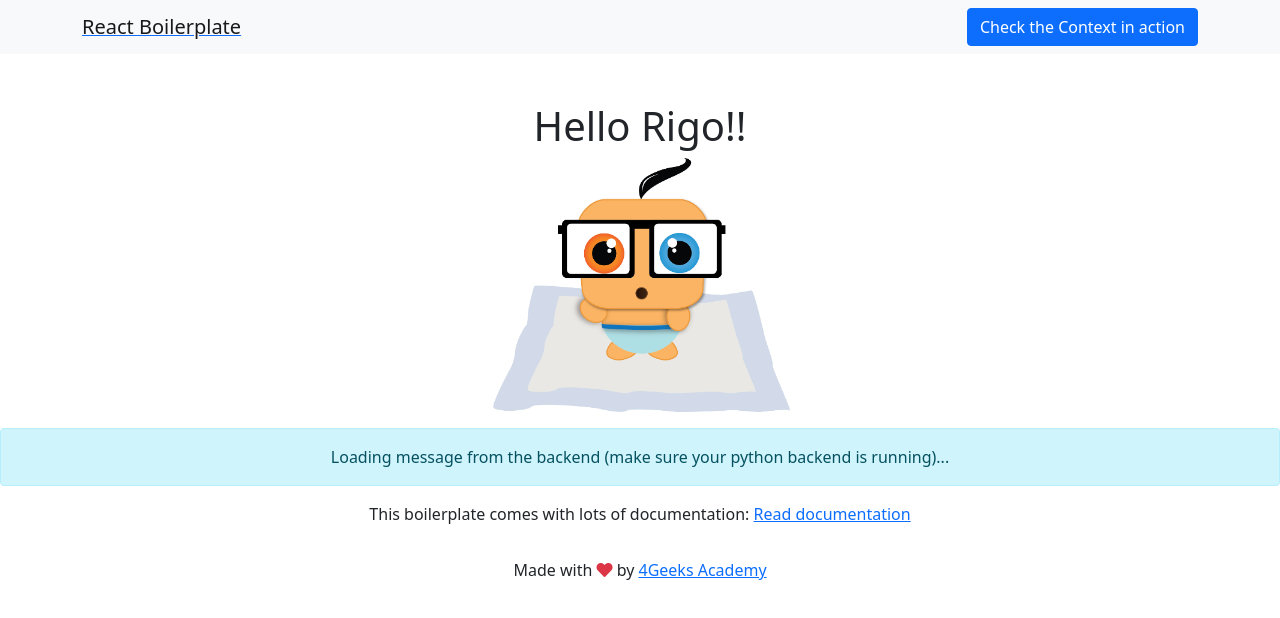
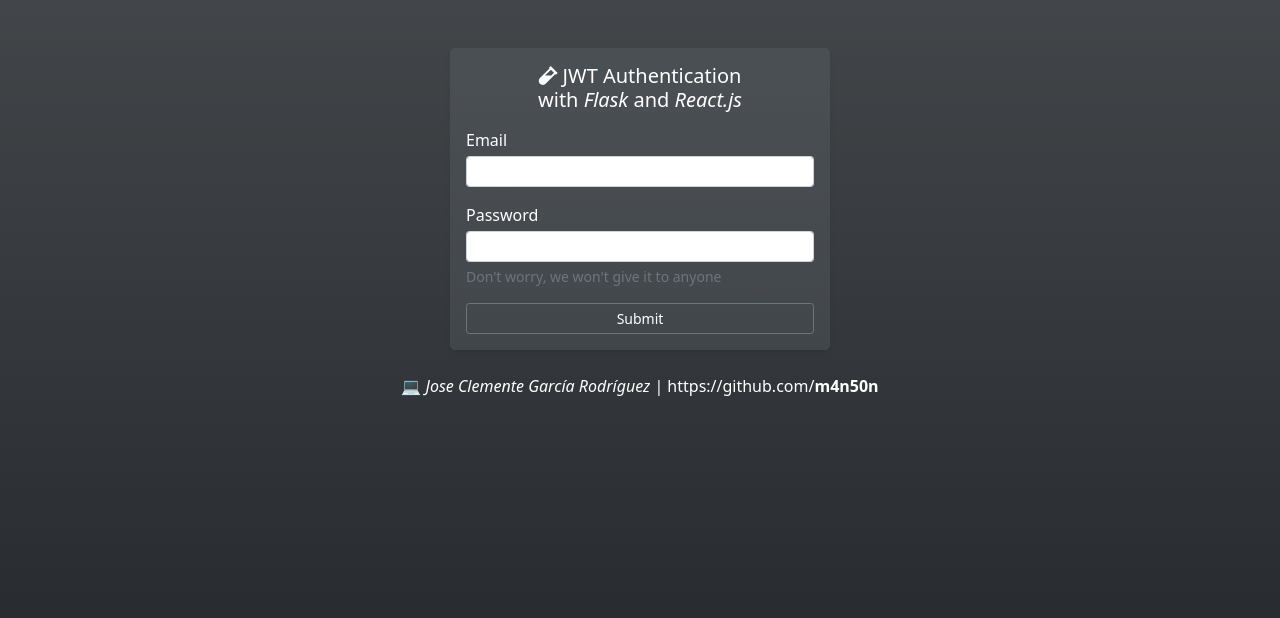
Before and after one commit to m4n50n/jwt-authentication-with-flask-react, a React app: page / in a window 1280 px wide. Built offline with nearby package versions, Linux system fonts and the light colour scheme; no server answers.

Commit message:
refactor: frontend

```diff
--- /dev/null
+++ b/src/front/js/AppRouter.jsx
@@ -0,0 +1,35 @@
+import React from "react";
+import { BrowserRouter, Route, Switch } from "react-router-dom";
+import injectContext from "./store/appContext";
+
+// Views
+import { Home } from "./views/home.jsx";
+
+// Layout
+import Layout from "./layout/layout.jsx";
+
+// Main component
+const AppRouter = () => {
+	// The basename is used when your project is published in a subdirectory and not in the root of the domain
+	// The basename can set on the .env file located at the root of this project, E.g: BASENAME=/react-hello-webapp/
+	const basename = process.env.BASENAME || "";
+
+	return (
+		<div>
+			<BrowserRouter basename={basename}>
+				<Layout>
+					<Switch>
+						<Route exact path="/">
+							<Home />
+						</Route>
+						<Route>
+							<h1>PAGE NOT FOUND!</h1>
+						</Route>
+					</Switch>
+				</Layout>
+			</BrowserRouter>
+		</div>
+	);
+};
+
+export default injectContext(AppRouter);
--- a/src/front/js/component/footer.js
+++ /dev/null
@@ -1,10 +0,0 @@
-import React, { Component } from "react";
-
-export const Footer = () => (
-	<footer className="footer mt-auto py-3 text-center">
-		<p>
-			Made with <i className="fa fa-heart text-danger" /> by{" "}
-			<a href="http://www.4geeksacademy.com">4Geeks Academy</a>
-		</p>
-	</footer>
-);
--- /dev/null
+++ b/src/front/js/component/footer.jsx
@@ -0,0 +1,7 @@
+import React from "react";
+
+export const Footer = () => (
+	<footer className="footer text-center">
+		<p>💻 <i>Jose Clemente García Rodríguez</i> | https://github.com/<strong>m4n50n</strong></p>
+	</footer>
+);
--- a/src/front/js/component/navbar.js
+++ /dev/null
@@ -1,19 +0,0 @@
-import React from "react";
-import { Link } from "react-router-dom";
-
-export const Navbar = () => {
-	return (
-		<nav className="navbar navbar-light bg-light">
-			<div className="container">
-				<Link to="/">
-					<span className="navbar-brand mb-0 h1">React Boilerplate</span>
-				</Link>
-				<div className="ml-auto">
-					<Link to="/demo">
-						<button className="btn btn-primary">Check the Context in action</button>
-					</Link>
-				</div>
-			</div>
-		</nav>
-	);
-};
--- a/src/front/js/component/scrollToTop.js
+++ /dev/null
@@ -1,20 +0,0 @@
-import React from "react";
-import PropTypes from "prop-types";
-
-class ScrollToTop extends React.Component {
-	componentDidUpdate(prevProps) {
-		if (this.props.location !== prevProps.location) {
-			window.scrollTo(0, 0);
-		}
-	}
-
-	render() {
-		return this.props.children;
-	}
-}
-
-export default ScrollToTop;
-ScrollToTop.propTypes = {
-	location: PropTypes.object,
-	children: PropTypes.any
-};
--- a/src/front/js/layout.js
+++ /dev/null
@@ -1,45 +0,0 @@
-import React from "react";
-import { BrowserRouter, Route, Switch } from "react-router-dom";
-import ScrollToTop from "./component/scrollToTop";
-
-import { Home } from "./pages/home";
-import { Demo } from "./pages/demo";
-import { Single } from "./pages/single";
-import injectContext from "./store/appContext";
-
-import { Navbar } from "./component/navbar";
-import { Footer } from "./component/footer";
-
-//create your first component
-const Layout = () => {
-	//the basename is used when your project is published in a subdirectory and not in the root of the domain
-	// you can set the basename on the .env file located at the root of this project, E.g: BASENAME=/react-hello-webapp/
-	const basename = process.env.BASENAME || "";
-
-	return (
-		<div>
-			<BrowserRouter basename={basename}>
-				<ScrollToTop>
-					<Navbar />
-					<Switch>
-						<Route exact path="/">
-							<Home />
-						</Route>
-						<Route exact path="/demo">
-							<Demo />
-						</Route>
-						<Route exact path="/single/:theid">
-							<Single />
-						</Route>
-						<Route>
-							<h1>Not found!</h1>
-						</Route>
-					</Switch>
-					<Footer />
-				</ScrollToTop>
-			</BrowserRouter>
-		</div>
-	);
-};
-
-export default injectContext(Layout);
--- /dev/null
+++ b/src/front/js/layout/layout.jsx
@@ -0,0 +1,19 @@
+import React from "react";
+import PropTypes from "prop-types";
+
+import { Footer } from "../component/footer.jsx";
+
+const Layout = (props) => {
+    return (
+        <>
+            {props.children}
+            <Footer />
+        </>
+    )
+}
+
+Layout.propTypes = {
+    children: PropTypes.any
+}
+
+export default Layout;
--- a/src/front/js/pages/demo.js
+++ /dev/null
@@ -1,41 +0,0 @@
-import React, { useState, useEffect, useContext } from "react";
-import { Link } from "react-router-dom";
-
-import { Context } from "../store/appContext";
-
-export const Demo = () => {
-	const { store, actions } = useContext(Context);
-
-	return (
-		<div className="container">
-			<ul className="list-group">
-				{store.demo.map((item, index) => {
-					return (
-						<li
-							key={index}
-							className="list-group-item d-flex justify-content-between"
-							style={{ background: item.background }}>
-							<Link to={"/single/" + index}>
-								<span>Link to: {item.title}</span>
-							</Link>
-							{// Conditional render example
-							// Check to see if the background is orange, if so, display the message
-							item.background === "orange" ? (
-								<p style={{ color: item.initial }}>
-									Check store/flux.js scroll to the actions to see the code
-								</p>
-							) : null}
-							<button className="btn btn-success" onClick={() => actions.changeColor(index, "orange")}>
-								Change Color
-							</button>
-						</li>
-					);
-				})}
-			</ul>
-			<br />
-			<Link to="/">
-				<button className="btn btn-primary">Back home</button>
-			</Link>
-		</div>
-	);
-};
--- a/src/front/js/pages/home.js
+++ /dev/null
@@ -1,26 +0,0 @@
-import React, { useContext } from "react";
-import { Context } from "../store/appContext";
-import rigoImageUrl from "../../img/rigo-baby.jpg";
-import "../../styles/home.css";
-
-export const Home = () => {
-	const { store, actions } = useContext(Context);
-
-	return (
-		<div className="text-center mt-5">
-			<h1>Hello Rigo!!</h1>
-			<p>
-				<img src={rigoImageUrl} />
-			</p>
-			<div className="alert alert-info">
-				{store.message || "Loading message from the backend (make sure your python backend is running)..."}
-			</div>
-			<p>
-				This boilerplate comes with lots of documentation:{" "}
-				<a href="https://github.com/4GeeksAcademy/react-flask-hello/tree/95e0540bd1422249c3004f149825285118594325/docs">
-					Read documentation
-				</a>
-			</p>
-		</div>
-	);
-};
--- a/src/front/js/pages/single.js
+++ /dev/null
@@ -1,28 +0,0 @@
-import React, { useState, useEffect, useContext } from "react";
-import PropTypes from "prop-types";
-import { Link, useParams } from "react-router-dom";
-import { Context } from "../store/appContext";
-import rigoImageUrl from "../../img/rigo-baby.jpg";
-
-export const Single = props => {
-	const { store, actions } = useContext(Context);
-	const params = useParams();
-
-	return (
-		<div className="jumbotron">
-			<h1 className="display-4">This will show the demo element: {store.demo[params.theid].title}</h1>
-			<img src={rigoImageUrl} />
-			<hr className="my-4" />
-
-			<Link to="/">
-				<span className="btn btn-primary btn-lg" href="#" role="button">
-					Back home
-				</span>
-			</Link>
-		</div>
-	);
-};
-
-Single.propTypes = {
-	match: PropTypes.object
-};
--- /dev/null
+++ b/src/front/js/views/home.jsx
@@ -0,0 +1,33 @@
+import React, { useContext } from "react";
+import { Context } from "../store/appContext";
+
+export const Home = () => {
+	const { store, actions } = useContext(Context);
+
+	return (
+		<div className="container">
+			<div className="row justify-content-center align-items-center">
+				<div className="col-11 col-sm-8 col-md-6 col-lg-4 bg-secondary bg-opacity-25 mt-5 my-4 p-3 rounded-3 shadow-sm">
+					<h5 className="text-center mb-3"><i className="fas fa-vial"></i> JWT Authentication <br /> with <i>Flask</i> and <i>React.js</i></h5>
+
+					<form>
+						<div className="mb-3">
+							<label className="form-label text-white mb-1">Email</label>
+							<input type="email" className="form-control form-control-sm shadow-none" name="email" id="email" autoComplete="off" />
+
+						</div>
+						<div className="mb-3">
+							<label className="form-label text-white mb-1">Password</label>
+							<input type="password" className="form-control form-control-sm shadow-none" id="password" name="password" autoComplete="off" />
+							<div className="form-text">Don't worry, we won't give it to anyone</div>
+						</div>
+
+						<div className="d-grid">
+							<button type="submit" className="btn btn-sm btn-outline-secondary text-white shadow-none">Submit</button>
+						</div>
+					</form>
+				</div>
+			</div>
+		</div>
+	);
+};
--- a/src/front/styles/index.css
+++ b/src/front/styles/index.css
@@ -1,3 +1,4 @@
-/*
-    General Styles used on every website (Don't Repeat Yourself)
-*/
+h5,
+p {
+    color: white;
+}
--- a/template.html
+++ b/template.html
@@ -14,7 +14,7 @@
         <link rel="stylesheet" href="https://use.fontawesome.com/releases/v5.2.0/css/all.css" integrity="sha384-hWVjflwFxL6sNzntih27bfxkr27PmbbK/iSvJ+a4+0owXq79v+lsFkW54bOGbiDQ" crossorigin="anonymous">
     </head>
     <body class="h-100">
-        <div id="app" class="h-100"></div>
+        <div id="app" class="h-100 bg-dark bg-gradient"></div>
 
         <script src="https://cdn.jsdelivr.net/npm/@popperjs/core@2.10.2/dist/umd/popper.min.js" integrity="sha384-7+zCNj/IqJ95wo16oMtfsKbZ9ccEh31eOz1HGyDuCQ6wgnyJNSYdrPa03rtR1zdB" crossorigin="anonymous"></script>
         <script src="https://cdn.jsdelivr.net/npm/bootstrap@5.1.3/dist/js/bootstrap.min.js" integrity="sha384-QJHtvGhmr9XOIpI6YVutG+2QOK9T+ZnN4kzFN1RtK3zEFEIsxhlmWl5/YESvpZ13" crossorigin="anonymous"></script>
```
Also changed, not shown: README.old.md (+0 -4 lines), src/front/js/index.js (+6 -6 lines), src/front/styles/home.css (deleted, +0 -7 lines), README.md, src/front/img/how-to.png (deleted), src/front/img/rigo-baby.jpg (deleted), 1 other file.
